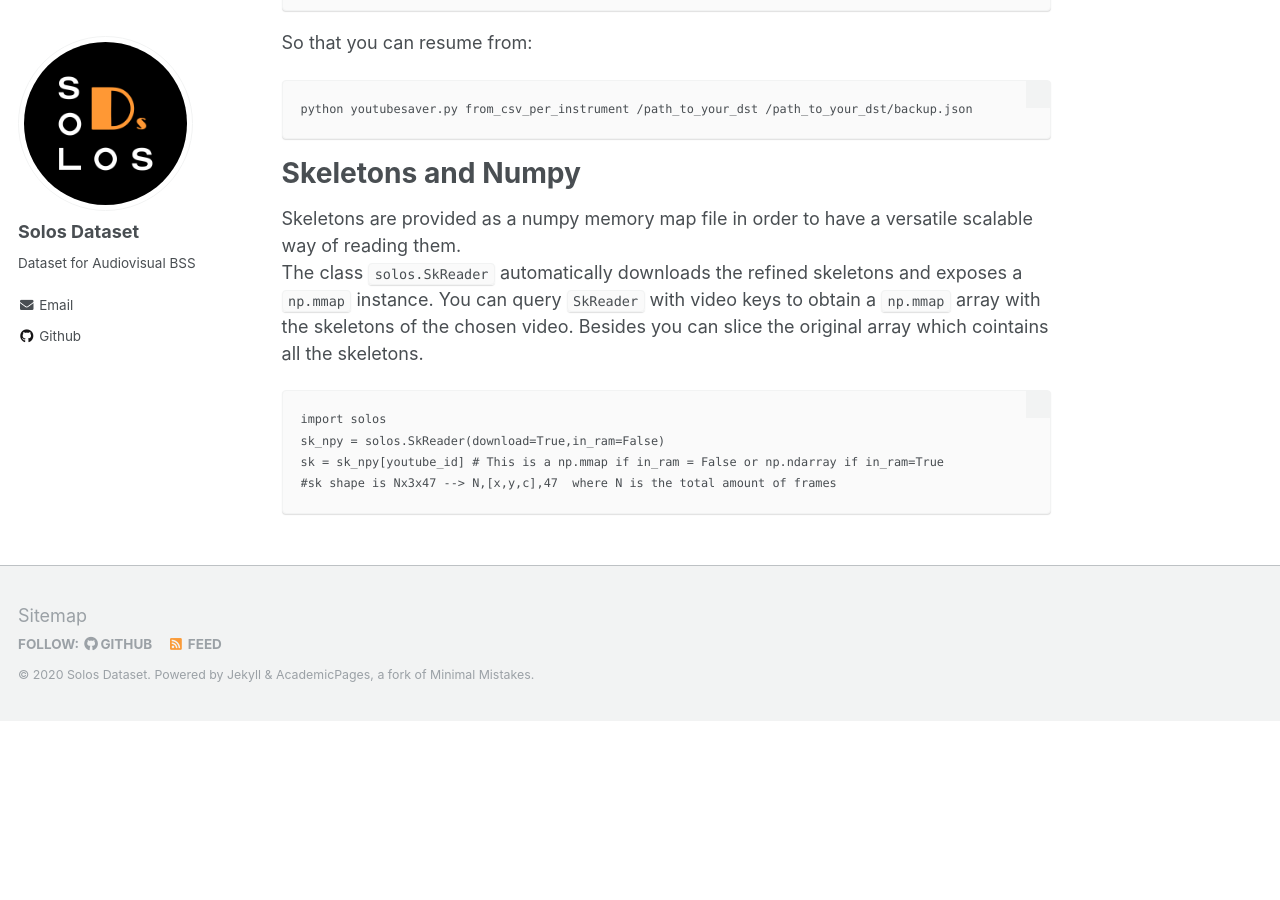
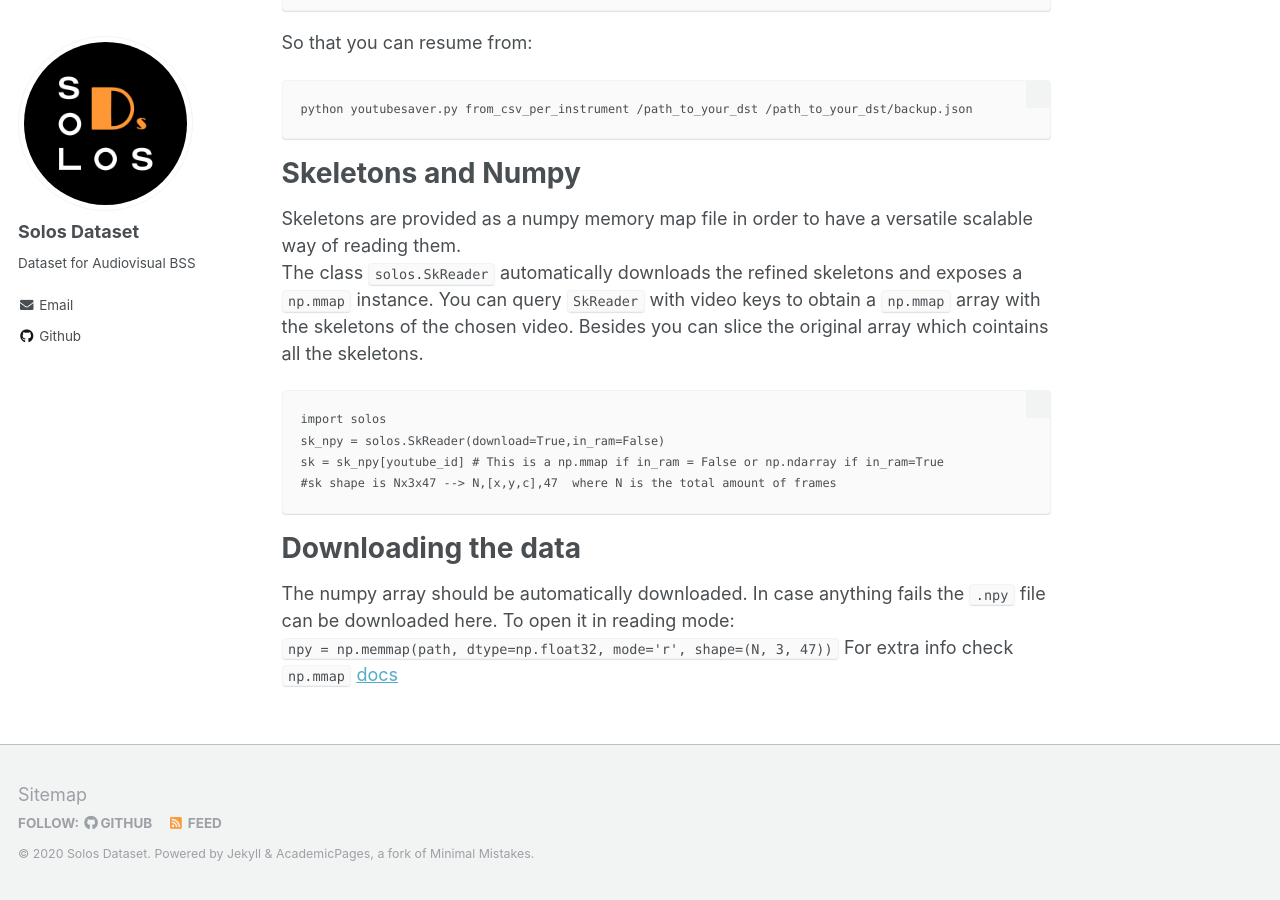
Before and after one commit to JuanFMontesinos/Solos, a Jekyll site: the page built from _pages/python.md, in a window 1280 px wide and 900 px high, scrolled down 717 px. Built offline with Jekyll 4.4.1, drawn with Linux system fonts in a browser that asks for light colours; before the commit the page ends 1438 px from its top, so only the background shows below that.

Commit message:
Update python.md

````diff
--- a/_pages/python.md
+++ b/_pages/python.md
@@ -39,3 +39,9 @@ sk_npy = solos.SkReader(download=True,in_ram=False)
 sk = sk_npy[youtube_id] # This is a np.mmap if in_ram = False or np.ndarray if in_ram=True
 #sk shape is Nx3x47 --> N,[x,y,c],47  where N is the total amount of frames
 ```
+
+# Downloading the data
+The numpy array should be automatically downloaded. In case anything fails the `.npy` file can be downloaded here.
+To open it in reading mode:
+`npy = np.memmap(path, dtype=np.float32, mode='r', shape=(N, 3, 47))`
+For extra info check `np.mmap` [docs](https://het.as.utexas.edu/HET/Software/Numpy/reference/generated/numpy.memmap.html)
````
